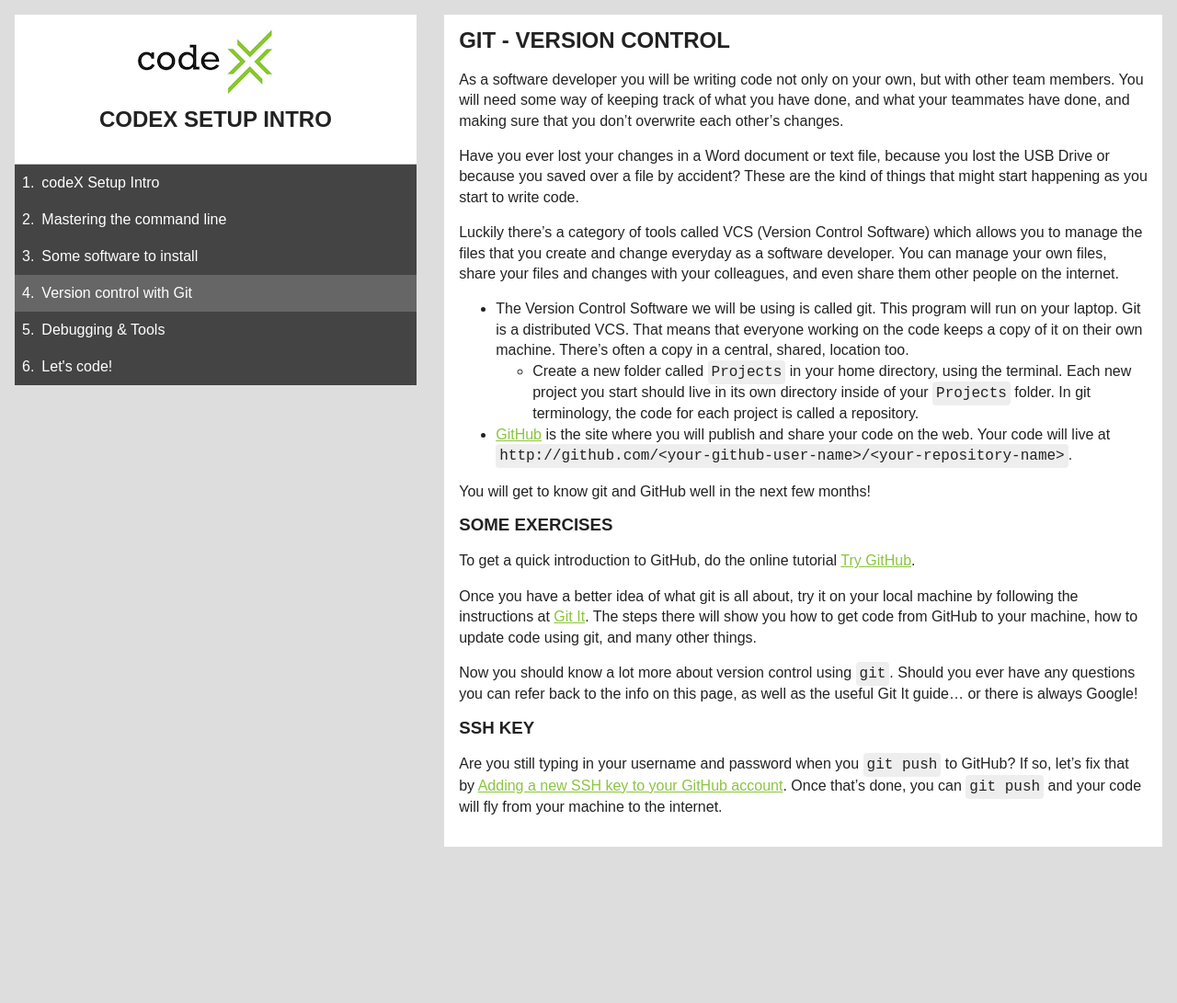
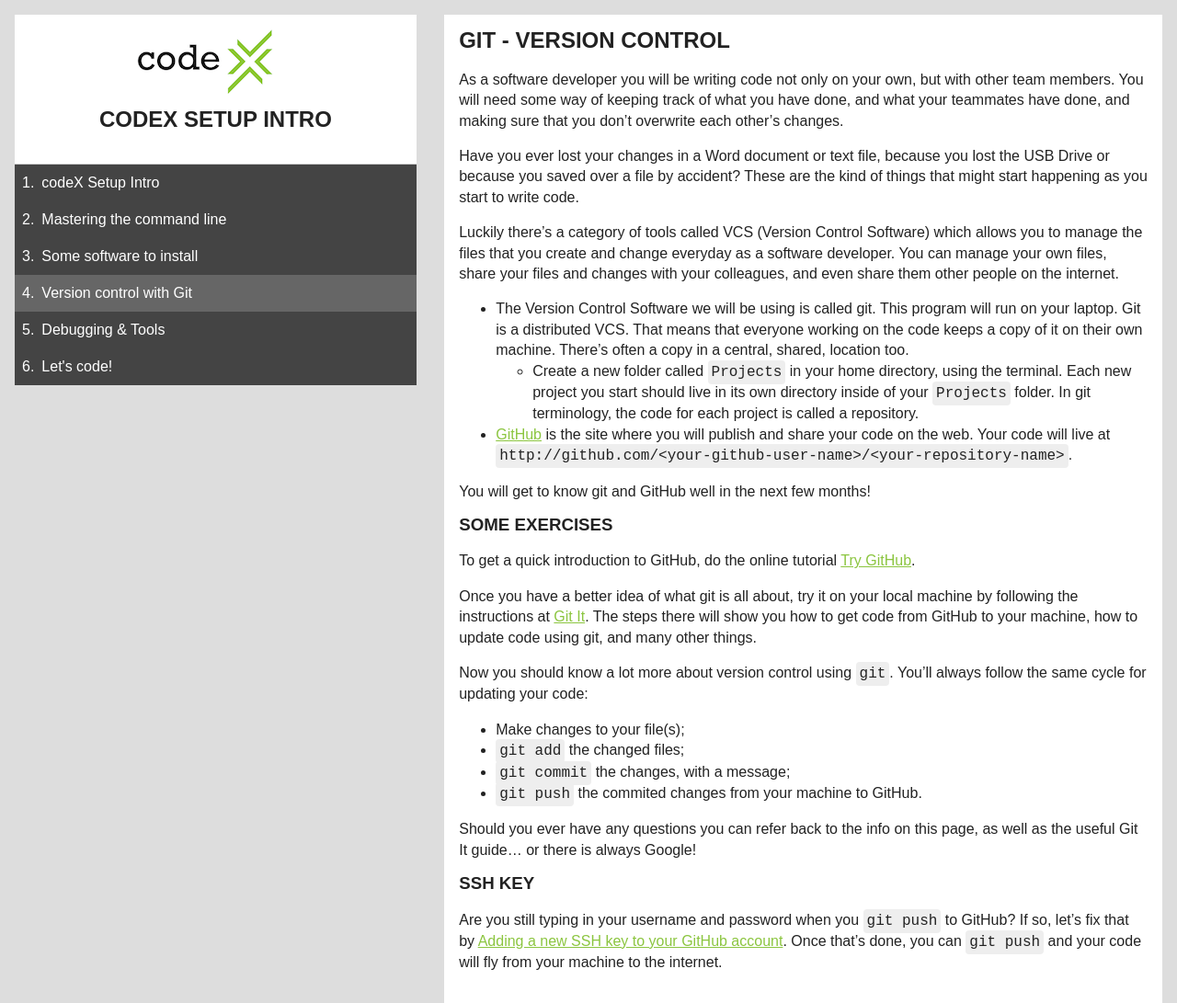
Before and after one commit to codex-academy/codeX_Feb2015Intro, a Jekyll site: the page built from know_git.md, in a window 1280 px wide. Shown: the whole page at 92% size. Built offline with Jekyll 4.4.1, drawn with Linux system fonts in a browser that asks for light colours; before the commit the page ends 921 px from its top, so only the background shows below that.

Commit message:
Add notes on updating code

```diff
--- a/know_git.md
+++ b/know_git.md
@@ -24,7 +24,14 @@ To get a quick introduction to GitHub, do the online tutorial [Try GitHub](https
 Once you have a better idea of what git is all about, try it on your local machine by following the instructions at [Git It](https://github.com/jlord/git-it). The steps there will show you how to get code from GitHub to your machine, how to update code using git, and many other things.
 
 <!--codex ignore refer back-->
-Now you should know a lot more about version control using `git`. Should you ever have any questions you can refer back to the info on this page, as well as the useful Git It guide... or there is always Google!
+Now you should know a lot more about version control using `git`. You'll always follow the same cycle for updating your code:
+
+  * Make changes to your file(s);
+  * `git add` the changed files;
+  * `git commit` the changes, with a message;
+  * `git push` the commited changes from your machine to GitHub.
+
+Should you ever have any questions you can refer back to the info on this page, as well as the useful Git It guide... or there is always Google!
 
 ### SSH Key
 
```
